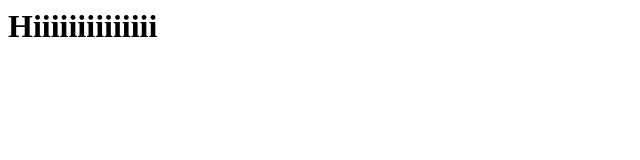
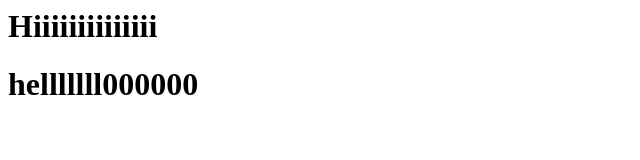
Before and after one commit to soundarya-katrevula/git, a plain HTML site: page index.html in a window 1280 px wide. Shown: the whole page, without its empty margins (0-640 px from the left). Drawn offline with Linux system fonts and the light colour scheme.

Commit message:
Update index.html

```diff
--- a/index.html
+++ b/index.html
@@ -1,3 +1,4 @@
 <html>
 <h1>Hiiiiiiiiiiiiii</h1>
+  <h1>helllllll000000</h1>
 </html>
```
